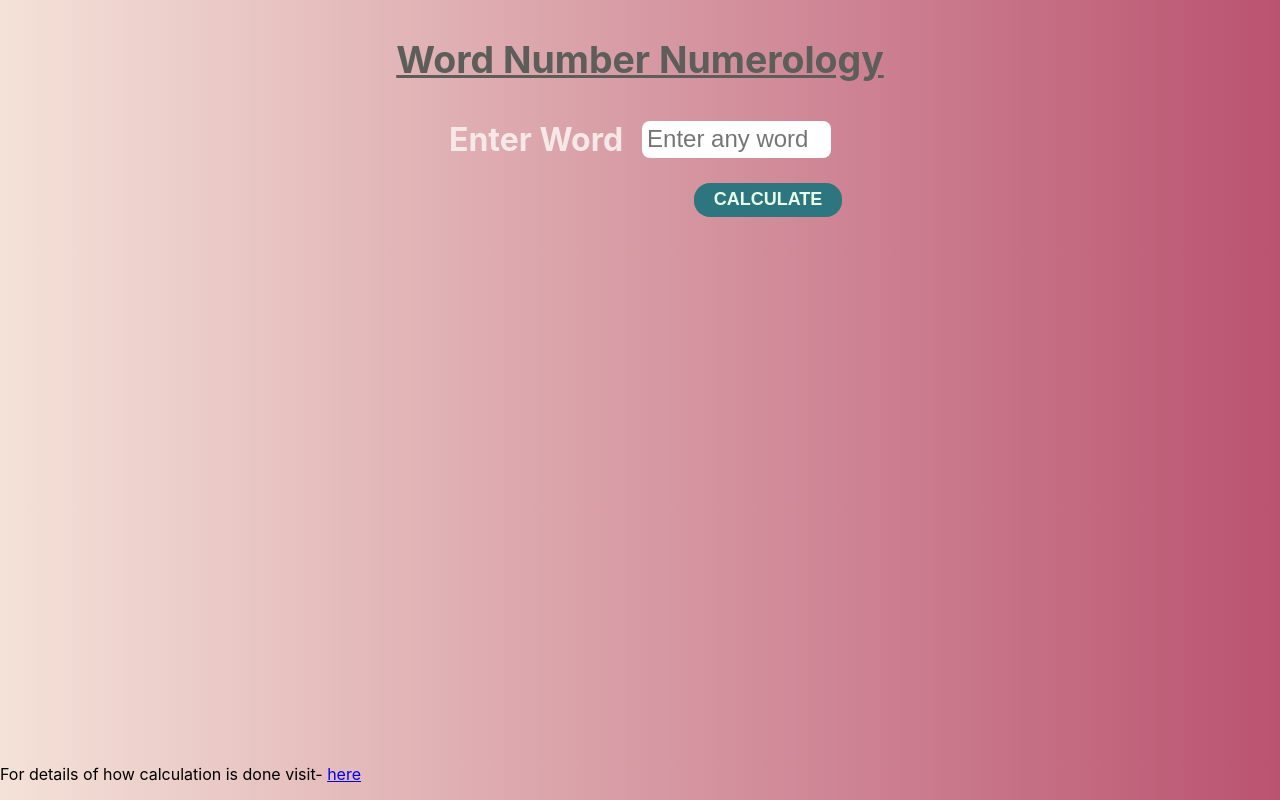
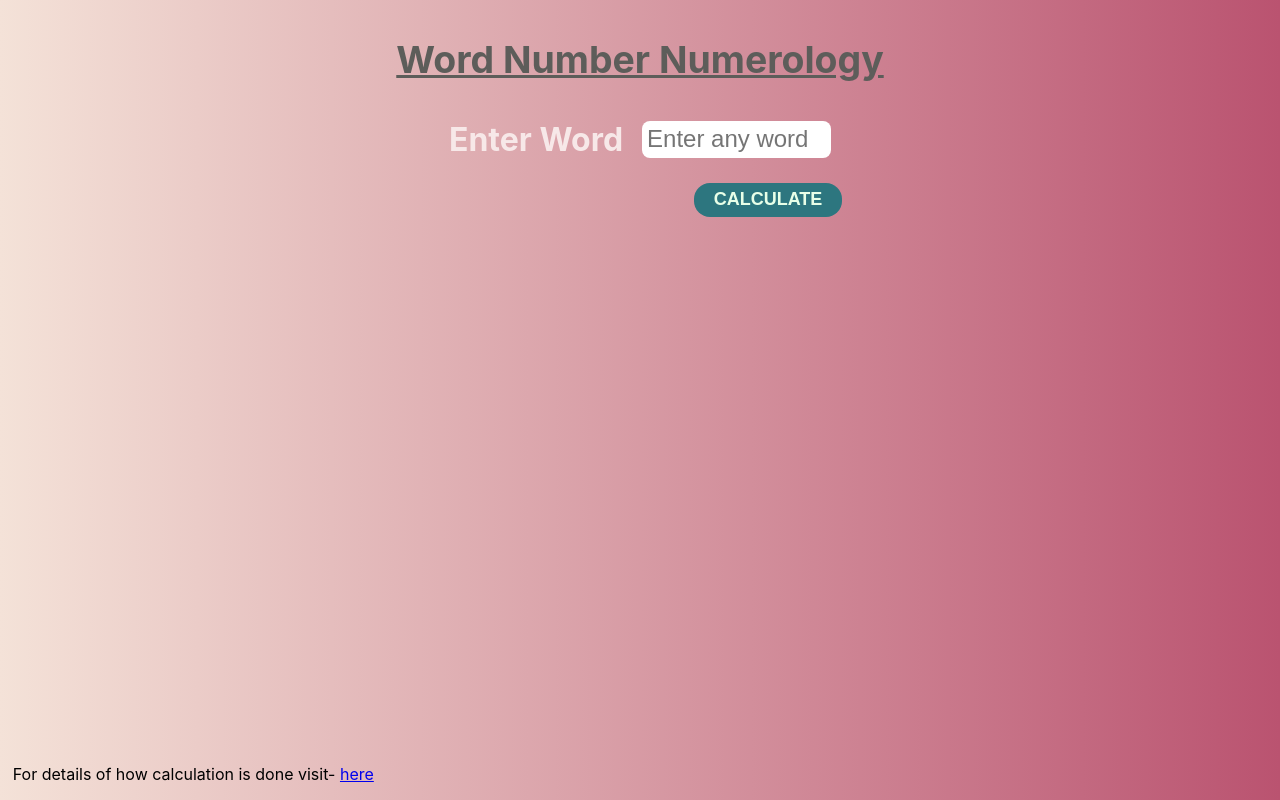
Before and after one commit to pratikpz18/ASSIGNMENT, a React (Create React App) app: page / in a window 1280 px wide. Built offline with nearby package versions, Linux system fonts and the light colour scheme.

Commit message:
styling for page is done

```diff
--- a/src/App.css
+++ b/src/App.css
@@ -100,4 +100,5 @@
   position: absolute;
   font-size: medium;
   bottom: 0;
+  left: 1vw;
 }
```
